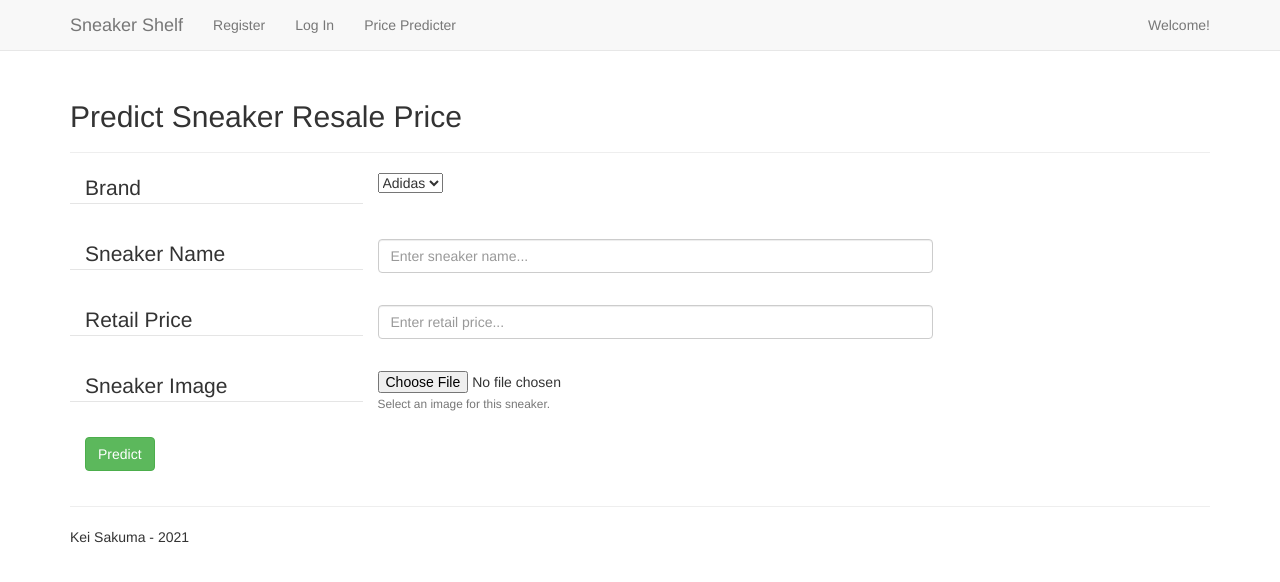
After one commit to kei611/sneaker_app, a Flask app: page /pred in a window 1280 px wide. The commit adds this page. Shown: the top 582 px of the page. Run offline with Flask 2, Linux system fonts and the light colour scheme; parts of the project's set-up code (start-up, migrations or seed data) failed here and were passed over; some libraries are stand-ins or nearby versions.

Commit message:
Added Price Predict Function

```diff
--- a/project/sneakers/forms.py
+++ b/project/sneakers/forms.py
@@ -1,5 +1,5 @@
 from flask_wtf import FlaskForm
-from wtforms import StringField, IntegerField, BooleanField
+from wtforms import StringField, IntegerField, BooleanField, SelectField
 from wtforms.validators import DataRequired
 from flask_wtf.file import FileField, FileRequired
 
@@ -9,7 +9,7 @@ class AddSneakerForm(FlaskForm):
     sneaker_retail_price = IntegerField('Retail Price(JPY)', validators=[DataRequired()])
     sneaker_image = FileField('Sneaker Image', validators=[FileRequired()])
     sneaker_public = BooleanField('Public Sneaker', default="")
-
+    sneaker_brand = SelectField('Brand', choices=[(0, 'Adidas')])
 
 class EditSneakerForm(FlaskForm):
     sneaker_model_name = StringField('Sneaker Name', validators=[])
--- a/project/sneakers/views.py
+++ b/project/sneakers/views.py
@@ -6,11 +6,16 @@ from flask import render_template, Blueprint, request, redirect, url_for, flash
 from flask_login import current_user, login_required
 from werkzeug.utils import secure_filename
 import os
+import pickle
 
 from project import db, app
 from project.models import Sneaker, User
 from .forms import AddSneakerForm, EditSneakerForm
+from .vectorizer import concat_features
 
+
+cur_dir = os.path.dirname(__file__)
+clf5 = pickle.load(open(os.path.join(cur_dir, 'objects', 'classifier5.pkl'), 'rb'))
 
 ################
 #### config ####
@@ -19,6 +24,7 @@ from .forms import AddSneakerForm, EditSneakerForm
 sneakers_blueprint = Blueprint('sneakers', __name__)
 
 ALLOWED_EXTENSIONS = set(['png', 'jpg', 'jpeg', 'gif'])
+
 ##########################
 #### helper functions ####
 ##########################
@@ -33,6 +39,35 @@ def flash_errors(form):
 
 def allowed_file(filename):
     return '.' in filename and filename.rsplit('.', 1)[1].lower() in ALLOWED_EXTENSIONS
+
+
+
+def classify(retail_price, img_name, text):
+
+    X = concat_features(retail_price, img_name, text)
+    y = clf5.predict(X)
+    proba = clf5.predict_proba(X).max()
+
+    if y == 'lv0':
+        price_min = retail_price - 10000
+        pred = 'Less than {} JPY'.format(price_min)
+    elif y == 'lv1':
+        price_min = retail_price - 10000
+        price_max = retail_price - 2500
+        pred = '{} - {} JPY'.format(price_min, price_max)
+    elif y == 'lv2':
+        price_min = retail_price - 2500
+        price_max = retail_price + 2500
+        pred = '{} - {} JPY'.format(price_min, price_max)
+    elif y == 'lv3':
+        price_min = retail_price + 2500
+        price_max = retail_price + 10000
+        pred = '{} - {} JPY'.format(price_min, price_max)
+    elif y == 'lv4':
+        price_max = retail_price + 10000
+        pred = 'More than {} JPY'.format(price_max)
+
+    return pred, proba
 
 
 ################
@@ -240,3 +275,65 @@ def admin_view_sneakers():
         sneakers = Sneaker.query.order_by(Sneaker.id).all()
         return render_template('admin_view_sneakers.html', sneakers=sneakers)
     return redirect(url_for('users.login'))
+
+
+
+#POST method is to allow the user to submit the form data
+#GET method is to allow the user to receive the form
+@sneakers_blueprint.route('/pred', methods=['GET', 'POST'])
+def pred_price():
+    # Cannot pass in 'request.form' to AddSneakerForm constructor, as this will cause 'request.files' to not be
+    # sent to the form.  This will cause AddSneakerForm to not see the file data.
+    # Flask-WTF handles passing form data to the form, so not parameters need to be included.
+    form = AddSneakerForm()
+    if request.method == 'POST':
+        if form.validate_on_submit():
+            # check if the post request has the recipe_image part
+            if 'sneaker_image' not in request.files:
+                flash('No sneaker image provided!')
+                return redirect(request.url)
+
+            file = request.files['sneaker_image']
+
+            if file.filename == '':
+                flash('No selected file')
+                return redirect(request.url)
+
+            if not file:
+                flash('File is empty!')
+                return redirect(request.url)
+
+            if file and allowed_file(file.filename):
+                filename = secure_filename(file.filename)
+                filepath = os.path.join(app.config['UPLOADS_DEFAULT_DEST'], filename)
+                file.save(filepath)
+                url = os.path.join(app.config['UPLOADS_DEFAULT_URL'], filename)
+            else:
+                filename = ''
+                url = ''
+
+            name = form.sneaker_model_name.data
+            price = form.sneaker_retail_price.data
+
+            # new_sneaker = Sneaker(name,
+            # price,
+            # filename,
+            # url)
+
+            # db.session.add(new_sneaker)
+            # db.session.commit()
+            # flash('New sneaker, {}, added!'.format(new_sneaker.sneaker_model_name), 'success')
+
+            pred, proba = classify(price, filepath, name)
+
+            return render_template('results.html',
+            content_name=name,
+            content_price=price,
+            prediction=pred,
+            probability=round(proba*100, 2))
+
+        else:
+            flash_errors(form)
+            flash('ERROR! Sneaker was not added.', 'error')
+
+    return render_template('pred_price.html', form=form)
--- a/project/static/css/main.css
+++ b/project/static/css/main.css
@@ -36,3 +36,12 @@ body {
 .publicsneakertitile h3 {
     font-weight: bold;
 }
+
+/* .pred-price {
+    background: #064427;
+    color: #fff;
+} */
+
+.results-sneaker h3 {
+    color: rgb(51, 255, 0);
+}
--- a/project/templates/layout.html
+++ b/project/templates/layout.html
@@ -37,6 +37,7 @@
               <li><a href="{{ url_for('sneakers.user_sneakers') }}">My Sneakers</a></li>
               <li><a href="{{ url_for('sneakers.add_sneaker') }}">Add Sneakers</a></li>
               <li><a href="{{ url_for('users.logout') }}">Log Out</a></li>
+
               {% if current_user.role == "admin" %}
                 <li class="dropdown">
                   <a href="#" class="dropdown-toggle" data-toggle="dropdown" role="button" aria-haspopup="true" aria-expanded="false">Admin<span class="caret"></span></a>
@@ -51,6 +52,7 @@
               <li><a href="{{ url_for('users.register') }}">Register</a></li>
               <li><a href="{{ url_for('users.login') }}">Log In</a></li>
             {% endif %}
+            <li><a href="{{ url_for('sneakers.pred_price') }}">Price Predicter</a></li>
           </ul>
 
           <ul class="nav navbar-nav navbar-right">
--- /dev/null
+++ b/project/templates/pred_price.html
@@ -0,0 +1,58 @@
+{% extends "layout.html" %}
+{% from "_form_macros.html" import render_errors, render_field_without_label %}
+
+{% block content %}
+
+<div class="pred-price">
+  <div class="page-header">
+    <h2>Predict Sneaker Resale Price</h2>
+  </div>
+
+  <div class="container">
+    <form action="{{ url_for('sneakers.pred_price') }}" method="post" enctype="multipart/form-data">
+      {{ form.csrf_token }}
+
+      <div class="form-group row">
+        <legend for="sneaker_brand" class="col-form-legend col-sm-3">Brand</legend>
+        <div class="col-sm-6">
+          <!-- <input type="text" class="form-control" id="sneaker_brand" name="sneaker_brand"> -->
+          {{ render_field_without_label(form.sneaker_brand) }}
+        </div>
+      </div>
+
+      <div class="form-group row">
+        <legend for="sneaker_model_name" class="col-form-legend col-sm-3">Sneaker Name</legend>
+        <div class="col-sm-6">
+          <input type="text" class="form-control" id="sneaker_model_name" name="sneaker_model_name" placeholder="Enter sneaker name...">
+          {{ render_errors(form.sneaker_model_name) }}
+        </div>
+      </div>
+
+      <div class="form-group row">
+        <legend for="sneaker_retail_price" class="col-form-legend col-sm-3">Retail Price</legend>
+        <div class="col-sm-6">
+          <input type="integer" class="form-control" id="sneaker_retail_price" name="sneaker_retail_price" placeholder="Enter retail price...">
+          {{ render_errors(form.sneaker_retail_price) }}
+        </div>
+      </div>
+
+      <div class="form-group row">
+        <legend for="sneaker_image" class="col-form-legend col-sm-3">Sneaker Image</legend>
+        <div class="col-sm-6">
+          <input type="file" class="form-control-file" name="sneaker_image" id="sneaker_image" aria-describedby="fileHelp">
+          <small id="fileHelp" class="form-text text-muted">Select an image for this sneaker.</small>
+          {{ render_errors(form.sneaker_image) }}
+        </div>
+      </div>
+
+      <div class="form-group row">
+        <div class="offset-sm-2 col-sm-10">
+          <button type="submit" class="btn btn-success">Predict</button>
+        </div>
+      </div>
+
+  </form>
+</div>
+</div>
+
+{% endblock %}
```
Also changed, not shown: project/sneakers/vectorizer.py (added, +47 -0 lines), project/templates/results.html (added, +18 -0 lines), project/static/img/adidas-nite-jogger-beyonce-ivy-park-dark-green-frozen-yellow.jpg (added), project/static/img/adidas-response-cl-white-orange-navy.jpg (added), project/static/img/adidas-stan-smith-white-aztec.jpg (added), project/static/img/adidas-top-ten-core-black-gum.jpg (added), project/static/img/adidas-yeezy-boost-380-calcite-glow.jpg (added), 6 other files.
